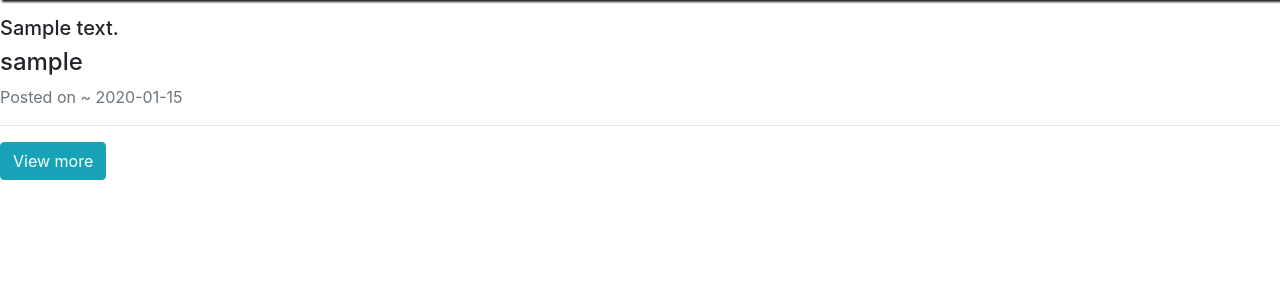
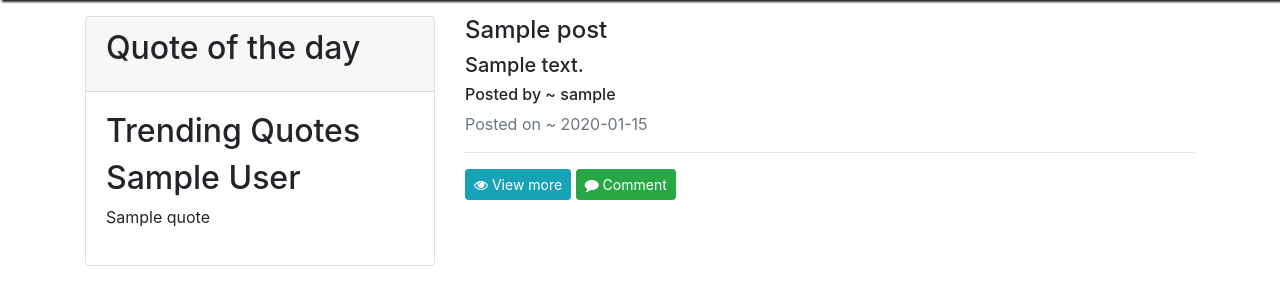
Before and after one commit to Alexotieno1717/blog-website, a Flask app: page /Post/all in a window 1280 px wide. Shown: the part 64-369 px from the top of the page. Run offline with Flask 2, Linux system fonts and the light colour scheme; a user stored in the database is signed in; tables that the repository leaves empty hold one stand-in row (values such as "Sample post"); a database or web service that is not in the repository returns one stand-in record (values such as "Sample title"); data that the repository does not hold is empty; some libraries are stand-ins or nearby versions.

Commit message:
Added font-awesome icons to the site

```diff
--- a/app/main/views.py
+++ b/app/main/views.py
@@ -82,7 +82,8 @@ def post():
 @login_required
 def all():
     posts = Post.query.all()
-    return render_template('allpost.html', posts=posts)
+    quote = get_quotes()
+    return render_template('allpost.html', posts=posts, quote=quote)
 
 
 @main.route('/view/<int:id>', methods=['GET', 'POST'])
--- a/app/templates/allpost.html
+++ b/app/templates/allpost.html
@@ -1,17 +1,35 @@
 {% extends 'base.html' %}
 
 {% block content %}
-
+    <div class="container">
+        <div class="row">
+            <div class="col-md-4 pt-3">
+                <div class="card" style="position: relative">
+                    <div class="card-header">
+                        <div class="card-title">
+                            <h2>Quote of the day</h2>
+                        </div>
+                    </div>
+                    <div class="card-body">
+                        <h2>Trending Quotes</h2>
+                        <h2>{{ quote.author }}</h2>
+                        <p>{{ quote.quote }}</p>
+                    </div>
+                </div>
+            </div>
+            <div class="col-md-8">
                 {% for post in posts %}
-
                 <div class="body-content mt-3">
-    <h4>{{post.title}}</h4>
+                    <h4>{{post.post_title}}</h4>
                     <h5 class="subtitle"> {{post.description}}</h5>
-    <h4>{{post.author.username}}</h4>
+                    <h6>Posted by ~ {{post.author.username}}</h6>
                     <p class="date text-muted">Posted on ~ {{post.date.strftime('%Y-%m-%d')}}</p>
                     <hr>
-    <a href="{{ url_for('main.view', id=post.id) }}" class="btn btn-info">View more</a>
+                    <a href="{{ url_for('main.view', id=post.id) }}" class="btn btn-sm btn-info"> <i class="fa fa-eye"></i> View more</a>
+                    <a href="{{ url_for('main.view', id=post.id) }}" class="btn btn-sm btn-success"><i class="fa fa-comment"></i> Comment</a>
                 </div>
                 {% endfor %}
-
+            </div>
+        </div>
+    </div>
 {% endblock %}
```
Also changed, not shown: app/templates/index.html (+0 -7 lines), app/templates/view.html (+11 -2 lines). Lines whose indentation alone changed are shown as unchanged.
